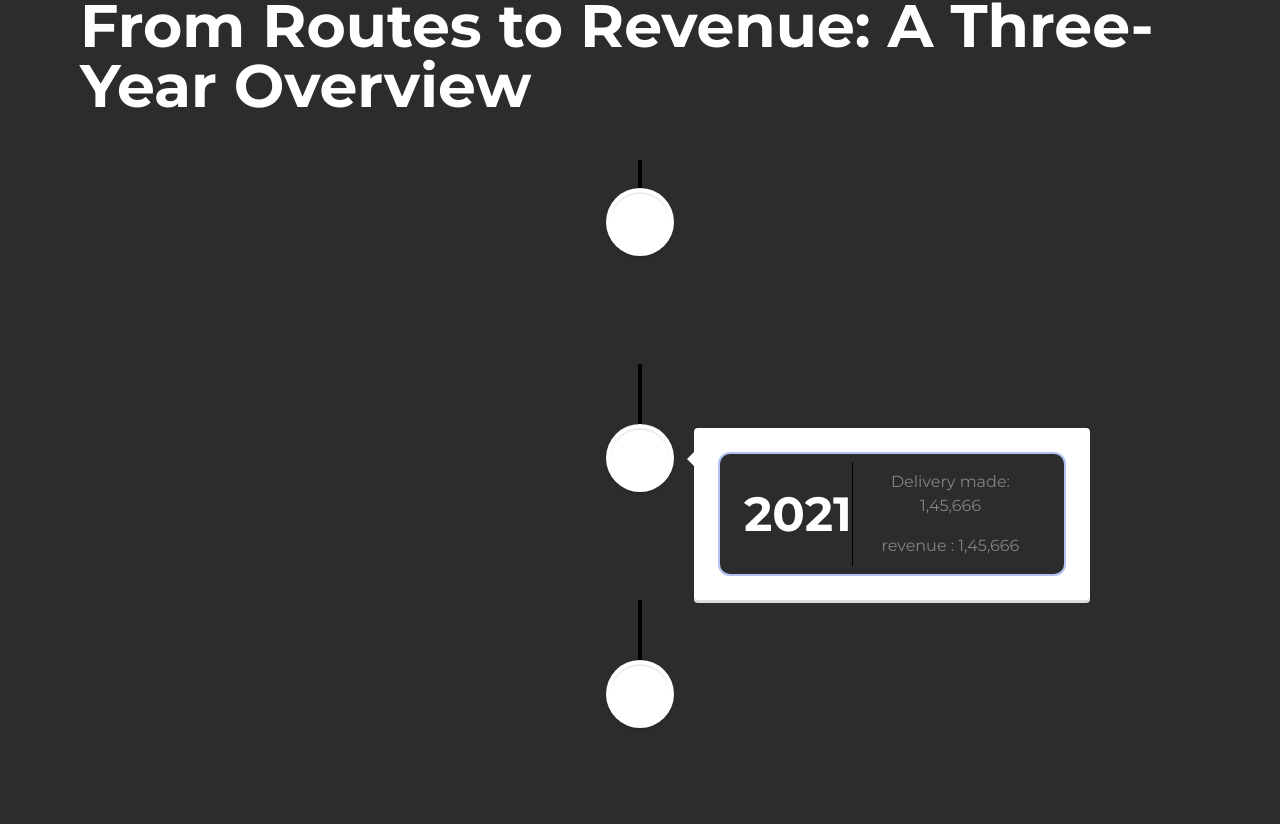
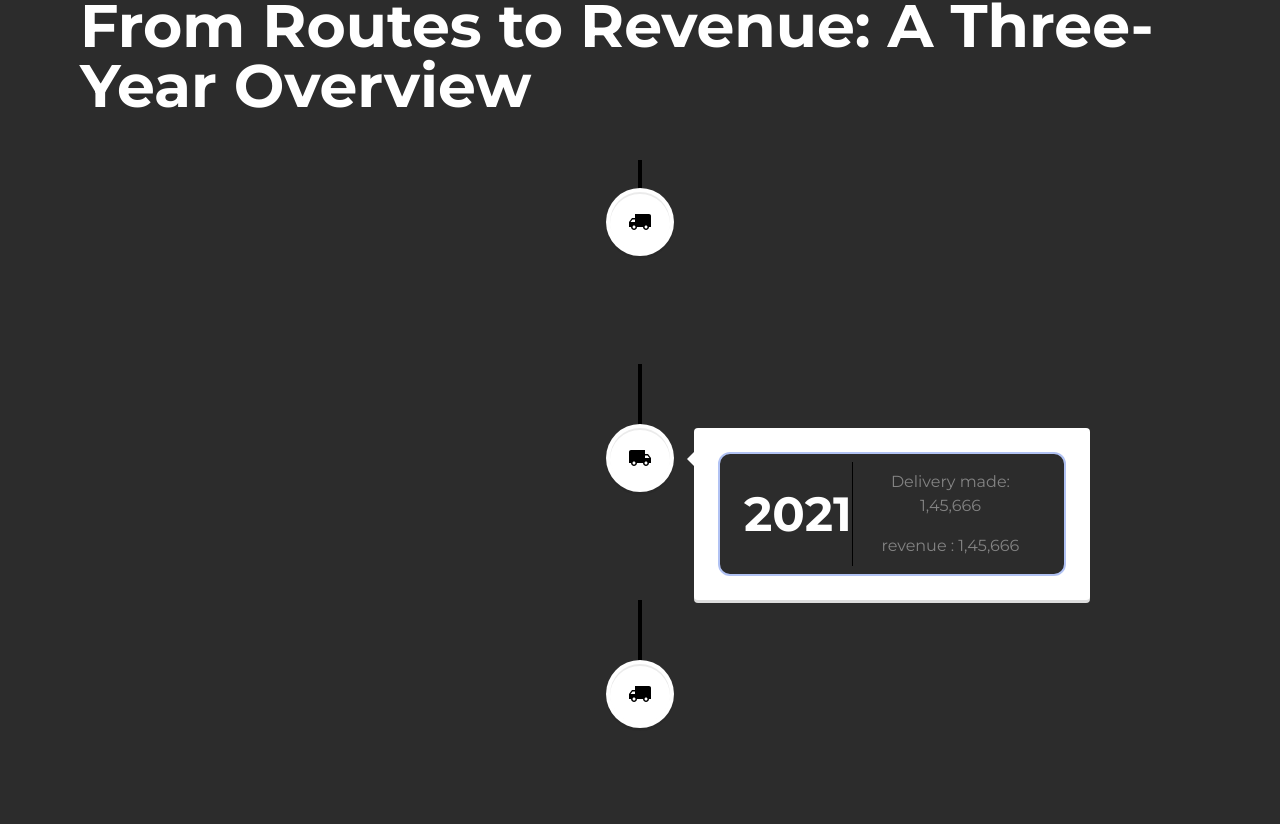
Before and after one commit to Vivek7038/lcm-logistics-next, a Next.js app: page /about-us in a window 1280 px wide. Shown: the part 956-1780 px from the top of the page. Built offline with nearby package versions, Linux system fonts and the light colour scheme.

Commit message:
added timeline styles for darkmode

```diff
--- a/app/_components/Timeline.jsx
+++ b/app/_components/Timeline.jsx
@@ -1,5 +1,5 @@
 "use client";
-import React from "react";
+import React, { useEffect, useState } from "react";
 import {
   VerticalTimeline,
   VerticalTimelineElement,
@@ -9,17 +9,37 @@
 import LocalShippingIcon from "@mui/icons-material/LocalShipping";
 import { TimeLineData } from "../data";
 const Timeline = () => {
+  const [isDarkMode, setIsDarkMode] = useState(false);
+
+  // useEffect(() => {
+  //   const mediaQuery = window.matchMedia('(prefers-color-scheme: dark)');
+
+  //   const handleDarkModeChange = (event) => {
+  //     setIsDarkMode(event.matches);
+  //   };
+
+  //   // Initial check
+  //   handleDarkModeChange(mediaQuery);
+
+  //   // Listen for changes
+  //   mediaQuery.addListener(handleDarkModeChange);
+
+  //   return () => {
+  //     mediaQuery.removeListener(handleDarkModeChange);
+  //   };
+  // }, []);
+
   return (
     <div>
-      <VerticalTimeline lineColor={"black"}>
+      {/* <VerticalTimeline lineColor={isDarkMode ? 'white' : 'black'} >
        {TimeLineData.map((item,index)=>(
                <VerticalTimelineElement
                className='vertical-timeline-element--work  dark:bg-dark_bg '
                contentStyle={{}}
                contentArrowStyle={{}}
-               iconStyle={{ background: "white",transform: index % 2 === 0 ? "scaleX(-1)" : "none" }}
+               iconStyle={{background:"white", transform: index % 2 === 0 ? "scaleX(-1)" : "none" }}
                visible={true}
-               icon={<LocalShippingIcon />}
+               icon={<LocalShippingIcon className="dark:text-black "/>}
                style={{ marginLeft: "auto", marginRight: "auto", maxWidth: "900px", width: "100%" }}
                key={index}
              >
@@ -27,7 +47,58 @@
 
              </VerticalTimelineElement>
        ))}
-      </VerticalTimeline>
+      </VerticalTimeline> */}
+      {isDarkMode ? (
+        <VerticalTimeline style={{ background: "transparent" }} >
+          {TimeLineData.map((item, index) => (
+            <VerticalTimelineElement
+              className="vertical-timeline-element--work  dark:bg-dark_bg "
+              contentStyle={{}}
+              contentArrowStyle={{}}
+              iconStyle={{
+                background: "white",
+                transform: index % 2 === 0 ? "scaleX(-1)" : "none",
+              }}
+              visible={true}
+              icon={<LocalShippingIcon className="dark:text-black " />}
+              style={{
+                marginLeft: "auto",
+                marginRight: "auto",
+                maxWidth: "900px",
+                width: "100%",
+              }}
+              key={index}
+            >
+              <TimelineCard item={item} />
+            </VerticalTimelineElement>
+          ))}
+        </VerticalTimeline>
+      ) : (
+        <VerticalTimeline lineColor={isDarkMode ? "white" : "black"}>
+          {TimeLineData.map((item, index) => (
+            <VerticalTimelineElement
+              className="vertical-timeline-element--work  dark:bg-dark_bg "
+              contentStyle={{}}
+              contentArrowStyle={{}}
+              iconStyle={{
+                background: "white",
+                transform: index % 2 === 0 ? "scaleX(-1)" : "none",
+              }}
+              visible={true}
+              icon={<LocalShippingIcon className="dark:text-black " />}
+              style={{
+                marginLeft: "auto",
+                marginRight: "auto",
+                maxWidth: "900px",
+                width: "100%",
+              }}
+              key={index}
+            >
+              <TimelineCard item={item} />
+            </VerticalTimelineElement>
+          ))}
+        </VerticalTimeline>
+      )}
     </div>
   );
 };
```
